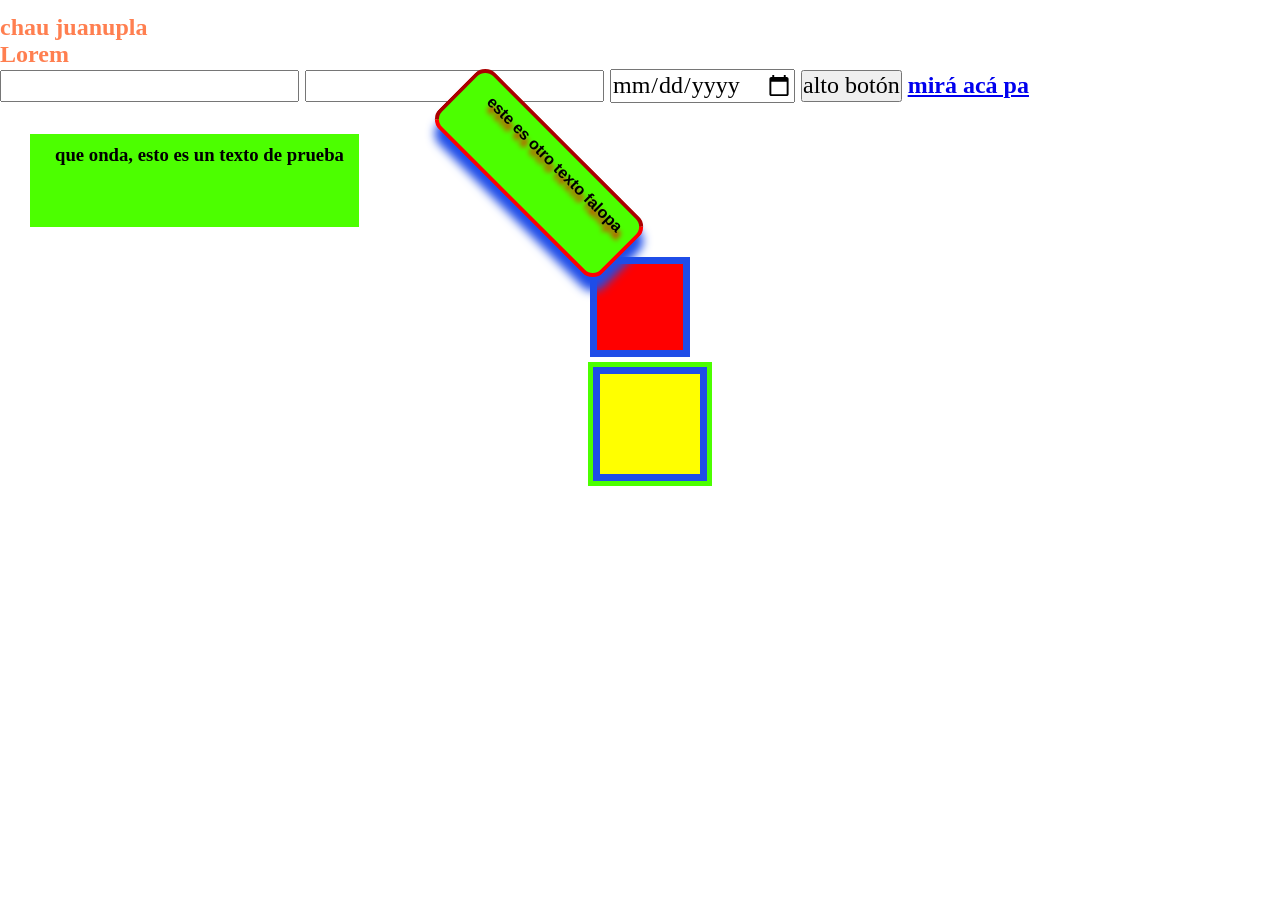
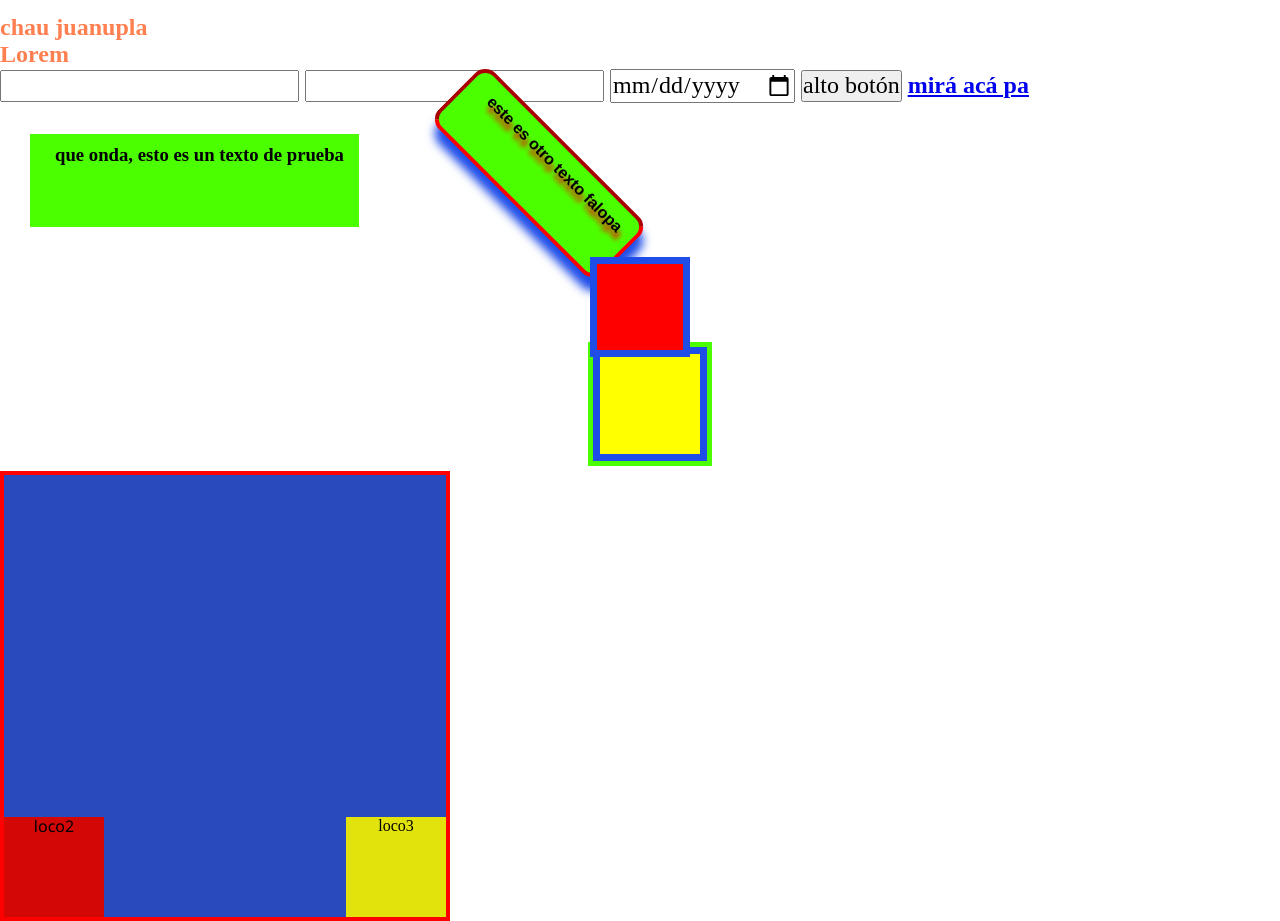
Before and after one commit to juanupla/CSS_Basico, a website: page jsPrimerScript.html in a window 1280 px wide. Shown: the part 93-1014 px from the top of the page. Before the commit the page ends 800 px from the top, so only its background shows below. Drawn offline with Linux system fonts and the light colour scheme.

Commit message:
ultima actualizacion - tuto dalto

```diff
--- a/CSS.css
+++ b/CSS.css
@@ -33,8 +33,8 @@ h4 {
     border-radius: 15px;
     border-style: double;
     border: 4px inset #ff0000;
-    box-shadow: 10px 10px 10px 0 #1f4de8;
-    text-shadow: 5px 5px 5px #ff0000;
+    box-shadow: 10px 10px 10px 0 #1f4de8; /*sombra de la caja*/
+    text-shadow: 5px 5px 5px #ff0000; /*sombra de texto*/
     transform: rotate(45deg);
 }
 
@@ -45,6 +45,10 @@ h4 {
     margin: auto;
     border: 7px solid #1f4de8;
     box-sizing: border-box;
+    position:relative;
+    z-index:1; /*el z-index funciona solo si las demas cajas estan posicionadas. el ej de caja1 y caja2 están posicionadas, el z-index de ambos es 0, pero como se lee
+        en cascada a la caja2 la dibujaría por encima, salvo cambiar el valor de z-index de caja1 y que suceda al revez
+    */
 }
 /*Position!: static, relative, absolute, fixed, sticky*/
 .Caja2 {
@@ -57,8 +61,41 @@ h4 {
         en border-box el borde se dibujaria dentro de la caja, ocupando el espesor de la linea dentro del tamaño de la caja*/
     outline: 5px solid #4cff00; /*permite remarcar siempre fuera de la caja y no es un objeto como tal (o como el border x ej)*/
 
-    position: relative;
-    top: 10px;
+    position: relative; /*puede ser absoluta-- la relativa mantiene la cajja siempre del mismo tamaño, y en este caso tendra 10px extra hacia arriba por el top, pero no pertenece a la caja*/
+    top: -10px;
     left: 10px;
     /*también existe right and buttom, aunque si estan definidas top y left se ignoraran*/
 }
+
+/*position absolute - cuando usamos esta propiedad deja de guardar el espacio que tenia reservado para esta caja y la que esta abajo "sube" y se ubica en su lugar, o sea, que todo este fragmento quedara por debajo*/
+
+.Caja3 {
+    display:block;
+    width: 450px;
+    height: 450px;
+    background: #284abd;
+
+    position:absolute;
+    border:4px solid #ff0000;
+}
+.Caja4 {
+    width: 100px;
+    height: 100px;
+    background: #d40707;
+    text-align: center;
+    position: absolute;
+    font-family: 'Segoe UI', Tahoma, Geneva, Verdana, sans-serif;
+    left:0;
+    bottom:0;
+
+}
+.Caja5 {
+    width: 100px;
+    height: 100px;
+    background: #e2e20d;
+    text-align: center;
+    right:0px;
+    bottom:0;
+    position:absolute; /*para poder usar las cajas dentro de otra contenedora se pueden definir como absolutas y el margen no será el viewport sino la caja contenedora*/
+
+}
--- a/jsPrimerScript.html
+++ b/jsPrimerScript.html
@@ -9,7 +9,7 @@
 </head>
 <body>
     <div class="saludajuanupla">
-        <h1 class="saludajuanupla__mensaje"">
+        <h1 class="saludajuanupla__mensaje" ">
             <p class="saludajuanupla__mensaje-text"><b>jaja </b>hola juanupla</p>
         </h1>
     </div>
@@ -21,7 +21,8 @@
         <input type="text" class="form__input" />
         <input type="password" class="form__input" />
         <input type="date" class="form__input--active" />
-        <button type="submit"> alto botón
+        <button type="submit">
+            alto botón
 
         </button>
         <a href="https://www.instagram.com/cremonajuan/" target="_blank"> mirá acá pa</a>
@@ -40,5 +41,11 @@
 
     </div>
     <div class="Caja2"></div>
+
+    <div class="Caja3">
+
+        <div class="Caja4"> loco2</div>
+        <div class="Caja5"> loco3</div>
+    </div>
 </body>
 </html>
```
Also changed, not shown: 1 other file.
